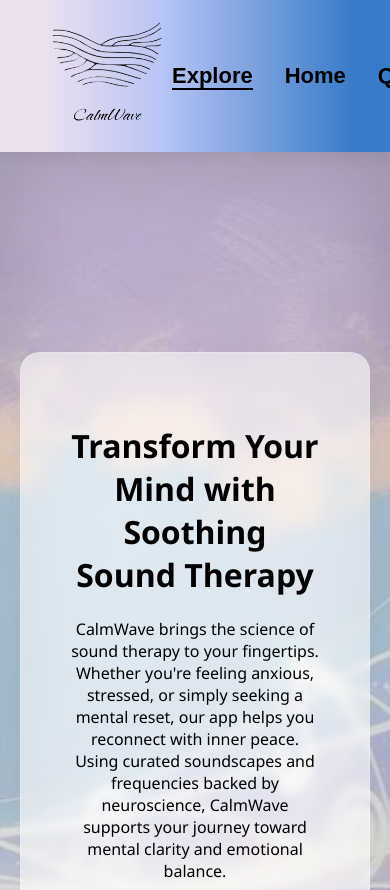
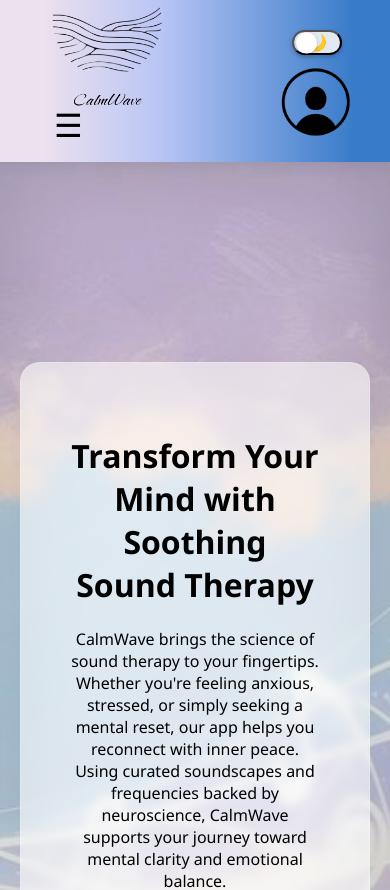
Before and after one commit to kalviumcommunity/S63_Priyanshi_Capstone_CalmWave, a React (Vite) app in the folder frontend/: page / in a window 390 px wide. Shown: the top 890 px of the page. Built offline with nearby package versions, Linux system fonts and the light colour scheme.

Commit message:
Navbar responsive

```diff
--- a/frontend/src/components/Navbar.jsx
+++ b/frontend/src/components/Navbar.jsx
@@ -4,15 +4,16 @@ import '../styles/Navbar.css';
 import logo from '../assests/logo.png';
 import defaultProfile from '../assests/defaultProfile.png';
 import { getProfilePicture } from '../utils/profileUtils';
-import { useTheme } from '../utils/ThemeContext'; // ⬅ Import the theme context
+import { useTheme } from '../utils/ThemeContext';
 
 export default function Navbar() {
   const location = useLocation();
-  const { darkMode, toggleTheme } = useTheme(); // ⬅ Access theme and toggler
+  const { darkMode, toggleTheme } = useTheme();
 
   const [userId, setUserId] = useState(localStorage.getItem('userId'));
   const [profilePic, setProfilePic] = useState(defaultProfile);
   const [token, setToken] = useState(localStorage.getItem('token'));
+  const [isMenuOpen, setIsMenuOpen] = useState(false); // ✅ Responsive toggle
 
   useEffect(() => {
     const storedUserId = localStorage.getItem('userId');
@@ -71,17 +72,25 @@ export default function Navbar() {
     }
   };
 
+  const closeMenu = () => setIsMenuOpen(false);
+
   return (
     <nav className={`navbar ${darkMode ? 'dark' : ''}`}>
-      <div className="logo-container">
-        <img className="logo-img" src={logo} alt="CalmWave Logo" />
+      <div className="navbar-left">
+        <div className="logo-container">
+          <img className="logo-img" src={logo} alt="CalmWave Logo" />
+        </div>
+
+        <button className="hamburger" onClick={() => setIsMenuOpen(!isMenuOpen)}>
+          ☰
+        </button>
       </div>
 
-      <ul className="nav-links">
-        <li><Link to="/" className={location.pathname === '/' ? 'active' : ''}>Explore</Link></li>
-        <li><Link to="/home" className={location.pathname === '/home' ? 'active' : ''}>Home</Link></li>
-        <li><Link to="/quiz" className={location.pathname === '/quiz' ? 'active' : ''}>Quiz</Link></li>
-        <li><Link to="/therapy" className={location.pathname === '/therapy' ? 'active' : ''}>Therapy</Link></li>
+      <ul className={`nav-links ${isMenuOpen ? 'open' : ''}`}>
+        <li><Link to="/" className={location.pathname === '/' ? 'active' : ''} onClick={closeMenu}>Explore</Link></li>
+        <li><Link to="/home" className={location.pathname === '/home' ? 'active' : ''} onClick={closeMenu}>Home</Link></li>
+        <li><Link to="/quiz" className={location.pathname === '/quiz' ? 'active' : ''} onClick={closeMenu}>Quiz</Link></li>
+        <li><Link to="/therapy" className={location.pathname === '/therapy' ? 'active' : ''} onClick={closeMenu}>Therapy</Link></li>
       </ul>
 
       <div className="navbar-right">
@@ -90,7 +99,7 @@ export default function Navbar() {
         </button>
 
         <div className="profile-upload">
-          <Link to="/profile">
+          <Link to="/profile" onClick={closeMenu}>
             <img
               src={profilePic}
               alt="Profile"
--- a/frontend/src/styles/Navbar.css
+++ b/frontend/src/styles/Navbar.css
@@ -156,3 +156,73 @@ body.dark .nav-links a.active {
   color: #ffffff;
   border-bottom: 2px solid #ffffff;
 }
+/* 📱 Hamburger button (mobile menu toggle) */
+.hamburger {
+  font-size: 2rem;
+  background: none;
+  border: none;
+  color: #000000;
+  display: none;
+  cursor: pointer;
+  margin-left: 1rem;
+  z-index: 1001;
+}
+
+body.dark .hamburger {
+  color: #ffffff;
+}
+
+/* Mobile styles */
+@media (max-width: 768px) {
+  .hamburger {
+    display: block;
+  }
+
+  .nav-links {
+    position: absolute;
+    top: 100px;
+    left: 0;
+    right: 0;
+    background: #ece1ee;
+    flex-direction: column;
+    align-items: center;
+    max-height: 0;
+    overflow: hidden;
+    transition: max-height 0.3s ease-in-out;
+    padding: 0;
+    z-index: 1000;
+  }
+
+  .nav-links.open {
+    max-height: 400px;
+    padding: 1rem 0;
+  }
+
+  .nav-links li {
+    padding: 1rem 0;
+    width: 100%;
+    text-align: center;
+    border-top: 1px solid #ccc;
+  }
+
+  .navbar-right {
+    flex-direction: row;
+    align-items: center;
+    margin-top: 0.5rem;
+    z-index: 1002;
+  }
+
+  .navbar {
+    flex-wrap: wrap;
+  }
+}
+
+/* Dark mode overrides for mobile nav */
+body.dark .nav-links {
+  background: #1e1e1e;
+  border-top: 1px solid #444;
+}
+
+body.dark .nav-links li {
+  border-top: 1px solid #444;
+}
```
